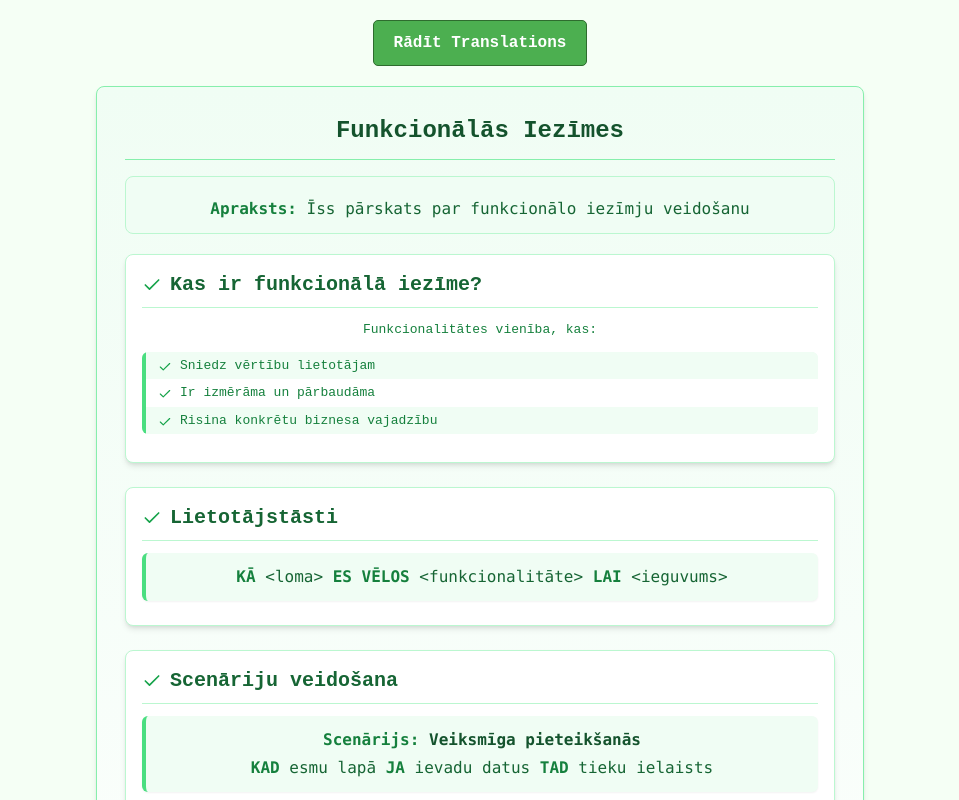
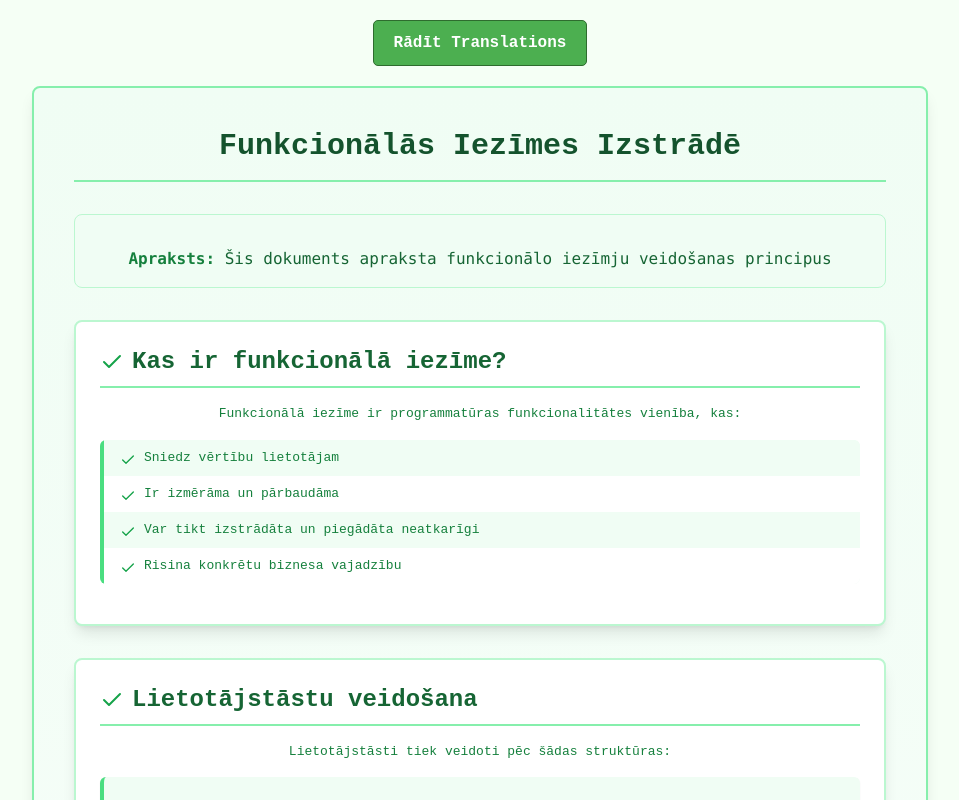
Before and after one commit to eaterz/gherkin, a React (Create React App) app: page / in a window 1280 px wide. Both pictures are taken after a click on the button "Rādīt Functional Features". Shown: the top 800 px of the page, without its empty margins (160-1119 px from the left). Built offline with nearby package versions, Linux system fonts and the light colour scheme.

Commit message:
emils suck dick

```diff
--- a/src/components/FunctionalFeatures.js
+++ b/src/components/FunctionalFeatures.js
@@ -6,29 +6,52 @@ const GherkinKeyword = ({ children }) => (
 );
 
 const GherkinComment = ({ children }) => (
-    <div className="text-green-600 font-mono text-sm italic pl-4 border-l-4 border-green-300 my-2 py-1">
+    <div className="text-green-600 font-mono text-sm italic pl-4 border-l-4 border-green-300 my-4 py-1">
         # {children}
     </div>
 );
 
 const InfoSection = ({ title, children }) => (
-    <div className="mb-6 p-4 bg-white rounded-lg shadow-md border border-green-200">
-        <h2 className="text-xl font-bold mb-3 text-green-800 pb-2 border-b border-green-200 flex items-center">
-            <span className="mr-2"><Check size={20} className="text-green-600" /></span>
+    <div className="mb-8 p-6 bg-white rounded-lg shadow-lg border-2 border-green-200">
+        <h2 className="text-2xl font-bold mb-4 text-green-800 pb-2 border-b-2 border-green-300 flex items-center">
+      <span className="mr-2">
+        <Check size={24} className="text-green-600" />
+      </span>
             {title}
         </h2>
         <div className="text-green-700">{children}</div>
     </div>
 );
 
+const UserStoryExample = () => (
+    <div className="bg-green-50 p-4 rounded-md my-4 font-mono border-l-4 border-green-400 shadow-sm">
+        <GherkinComment>User Story Template</GherkinComment>
+        <p className="mb-2 text-green-800"><GherkinKeyword>KĀ</GherkinKeyword> &lt;lietotāja loma&gt;</p>
+        <p className="mb-2 text-green-800"><GherkinKeyword>ES VĒLOS</GherkinKeyword> &lt;vēlme/funkcionalitāte&gt;</p>
+        <p className="text-green-800"><GherkinKeyword>LAI</GherkinKeyword> &lt;ieguvums/vērtība&gt;</p>
+    </div>
+);
+
+const ScenarioExample = () => (
+    <div className="bg-green-50 p-4 rounded-md my-4 font-mono border-l-4 border-green-400 shadow-sm">
+        <GherkinComment>Example Scenario</GherkinComment>
+        <p className="font-bold mb-2 text-green-900"><GherkinKeyword>Scenārijs:</GherkinKeyword> Veiksmīga pieteikšanās</p>
+        <p className="mb-1 text-green-800"><GherkinKeyword>KAD</GherkinKeyword> esmu pieteikšanās lapā</p>
+        <p className="mb-1 text-green-800"><GherkinKeyword>JA</GherkinKeyword> ievadu derīgus pieteikšanās datus</p>
+        <p className="text-green-800"><GherkinKeyword>TAD</GherkinKeyword> tieku ielaists sistēmā</p>
+    </div>
+);
+
 const GherkinTable = ({ items }) => (
-    <div className="overflow-x-auto my-3">
+    <div className="overflow-x-auto my-4">
         <table className="w-full border-collapse bg-green-50 rounded-md overflow-hidden">
             <tbody>
             {items.map((item, index) => (
                 <tr key={index} className={index % 2 === 0 ? 'bg-green-50' : 'bg-white'}>
-                    <td className="py-1 px-3 border-l-4 border-green-400 flex items-start">
-                        <span className="mr-2 mt-1 text-green-600"><Check size={14} /></span>
+                    <td className="py-2 px-4 border-l-4 border-green-400 flex items-start">
+              <span className="mr-2 mt-1 text-green-600">
+                <Check size={16} />
+              </span>
                         <span>{item}</span>
                     </td>
                 </tr>
@@ -42,70 +65,106 @@ const FunctionalFeatures = () => {
     const featureItems = [
         "Sniedz vērtību lietotājam",
         "Ir izmērāma un pārbaudāma",
+        "Var tikt izstrādāta un piegādāta neatkarīgi",
         "Risina konkrētu biznesa vajadzību"
     ];
 
-    const keyElements = [
-        { keyword: "KAD (Given)", description: "sākotnējais konteksts" },
-        { keyword: "JA (When)", description: "darbība" },
-        { keyword: "TAD (Then)", description: "sagaidāmais rezultāts" }
+    const perspectiveItems = [
+        "Lietotāja perspektīva - kā funkcionalitāte izskatās lietotājam",
+        "Tehniskā perspektīva - kā to implementēt",
+        "Biznesa perspektīva - kādu vērtību tas sniedz",
+        "Drošības perspektīva - kādi riski jāņem vērā",
+        "Testēšanas perspektīva - kā pārbaudīt funkcionalitāti"
+    ];
+
+    const happyPathItems = [
+        "Ideālais ceļš caur funkcionalitāti",
+        "Pamata scenārijs bez kļūdām vai izņēmumiem",
+        "Svarīgākais testēšanas scenārijs",
+        "Parāda funkcionalitātes galveno mērķi"
     ];
 
     return (
-        <div className="max-w-3xl mx-auto p-3 bg-gradient-to-b from-green-50 to-white rounded-lg shadow-md border border-green-300">
-            <div className="p-4">
-                <h1 className="text-2xl font-bold mb-4 text-center text-green-900 border-b border-green-300 pb-3">
-                    Funkcionālās Iezīmes
+        <div className="max-w-4xl mx-auto p-4 bg-gradient-to-b from-green-50 to-white rounded-lg shadow-lg border-2 border-green-300">
+            <div className="p-6">
+                <h1 className="text-3xl font-bold mb-8 text-center text-green-900 border-b-2 border-green-300 pb-4">
+                    Funkcionālās Iezīmes Izstrādē
                 </h1>
 
-                <div className="bg-green-50 p-3 rounded-lg border border-green-200 mb-5">
-                    <p className="font-mono text-green-800 mt-2">
-                        <GherkinKeyword>Apraksts:</GherkinKeyword> Īss pārskats par funkcionālo iezīmju veidošanu
+                <div className="bg-green-50 p-4 rounded-lg border border-green-200 mb-8">
+                    <p className="font-mono text-green-800 mt-4">
+                        <GherkinKeyword>Apraksts:</GherkinKeyword> Šis dokuments apraksta funkcionālo iezīmju veidošanas principus
                     </p>
                 </div>
 
                 <InfoSection title="Kas ir funkcionālā iezīme?">
-                    <p className="mb-2">Funkcionalitātes vienība, kas:</p>
+                    <p className="mb-4">
+                        Funkcionālā iezīme ir programmatūras funkcionalitātes vienība, kas:
+                    </p>
                     <GherkinTable items={featureItems} />
                 </InfoSection>
 
-                <InfoSection title="Lietotājstāsti">
-                    <div className="bg-green-50 p-3 rounded-md my-2 font-mono border-l-4 border-green-400 shadow-sm">
-                        <p className="text-green-800">
-                            <GherkinKeyword>KĀ</GherkinKeyword> &lt;loma&gt; <GherkinKeyword>ES VĒLOS</GherkinKeyword> &lt;funkcionalitāte&gt; <GherkinKeyword>LAI</GherkinKeyword> &lt;ieguvums&gt;
-                        </p>
-                    </div>
+                <InfoSection title="Lietotājstāstu veidošana">
+                    <p className="mb-4">Lietotājstāsti tiek veidoti pēc šādas struktūras:</p>
+                    <UserStoryExample />
+                    <GherkinComment>Example User Story</GherkinComment>
+                    <p className="mt-2 italic bg-green-50 p-3 rounded font-mono text-green-800 border-l-4 border-green-400">
+                        "<GherkinKeyword>KĀ</GherkinKeyword> sistēmas administrators, <GherkinKeyword>ES VĒLOS</GherkinKeyword> redzēt pieteikto kļūdu sarakstu,
+                        <GherkinKeyword>LAI</GherkinKeyword> varētu prioritizēt to labošanu."
+                    </p>
                 </InfoSection>
 
                 <InfoSection title="Scenāriju veidošana">
-                    <div className="bg-green-50 p-3 rounded-md my-2 font-mono border-l-4 border-green-400 shadow-sm">
-                        <p className="font-bold mb-1 text-green-900"><GherkinKeyword>Scenārijs:</GherkinKeyword> Veiksmīga pieteikšanās</p>
-                        <p className="text-green-800">
-                            <GherkinKeyword>KAD</GherkinKeyword> esmu lapā <GherkinKeyword>JA</GherkinKeyword> ievadu datus <GherkinKeyword>TAD</GherkinKeyword> tieku ielaists
-                        </p>
-                    </div>
-                    <div className="overflow-x-auto my-3">
+                    <p className="mb-4">Scenāriji tiek veidoti izmantojot Gherkin sintaksi:</p>
+                    <ScenarioExample />
+                    <p className="mt-4 font-semibold">Galvenie elementi:</p>
+                    <div className="overflow-x-auto my-4">
                         <table className="w-full border-collapse rounded-md overflow-hidden">
+                            <thead>
+                            <tr className="bg-green-200">
+                                <th className="p-2 text-left text-green-900 font-mono">Atslēgvārds</th>
+                                <th className="p-2 text-left text-green-900 font-mono">Angliski</th>
+                                <th className="p-2 text-left text-green-900 font-mono">Apraksts</th>
+                            </tr>
+                            </thead>
                             <tbody>
-                            {keyElements.map((item, index) => (
-                                <tr key={index} className={index % 2 === 0 ? 'bg-green-50' : 'bg-white'}>
-                                    <td className="p-2 font-mono font-bold text-green-700 w-1/3">{item.keyword}</td>
-                                    <td className="p-2">{item.description}</td>
-                                </tr>
-                            ))}
+                            <tr className="bg-green-50">
+                                <td className="p-2 font-mono font-bold text-green-700">KAD</td>
+                                <td className="p-2 font-mono">Given</td>
+                                <td className="p-2">sākotnējais konteksts</td>
+                            </tr>
+                            <tr className="bg-white">
+                                <td className="p-2 font-mono font-bold text-green-700">JA</td>
+                                <td className="p-2 font-mono">When</td>
+                                <td className="p-2">darbība</td>
+                            </tr>
+                            <tr className="bg-green-50">
+                                <td className="p-2 font-mono font-bold text-green-700">TAD</td>
+                                <td className="p-2 font-mono">Then</td>
+                                <td className="p-2">sagaidāmais rezultāts</td>
+                            </tr>
                             </tbody>
                         </table>
                     </div>
                 </InfoSection>
 
+                <InfoSection title="Rubika kuba perspektīva">
+                    <p className="mb-4">
+                        Rubika kubs palīdz skatīties uz funkcionālajām iezīmēm no dažādām perspektīvām:
+                    </p>
+                    <GherkinTable items={perspectiveItems} />
+                </InfoSection>
+
                 <InfoSection title="Veiksmīgā iznākuma scenārijs">
-                    <p className="mb-2">
-                        Ideālais ceļš caur funkcionalitāti, bez kļūdām, kas parāda funkcionalitātes galveno mērķi.
+                    <p className="mb-4">
+                        Veiksmīgā iznākuma scenārijs (Happy Path) ir:
                     </p>
-                    <p className="italic bg-green-50 p-3 rounded font-mono text-sm text-green-800 border-l-4 border-green-400">
+                    <GherkinTable items={happyPathItems} />
+                    <GherkinComment>Happy Path Example</GherkinComment>
+                    <p className="mt-4 italic bg-green-50 p-3 rounded font-mono text-green-800 border-l-4 border-green-400">
                         <GherkinKeyword>Scenārijs:</GherkinKeyword> Veiksmīga pieteikšanās<br/>
-                        <GherkinKeyword>KAD</GherkinKeyword> lietotājs ievada pareizus datus<br/>
-                        <GherkinKeyword>TAD</GherkinKeyword> lietotājs piesakās sistēmā
+                        <GherkinKeyword>KAD</GherkinKeyword> lietotājs ievada pareizu lietotājvārdu un paroli<br/>
+                        <GherkinKeyword>TAD</GherkinKeyword> lietotājs veiksmīgi piesakās sistēmā
                     </p>
                 </InfoSection>
             </div>
```
